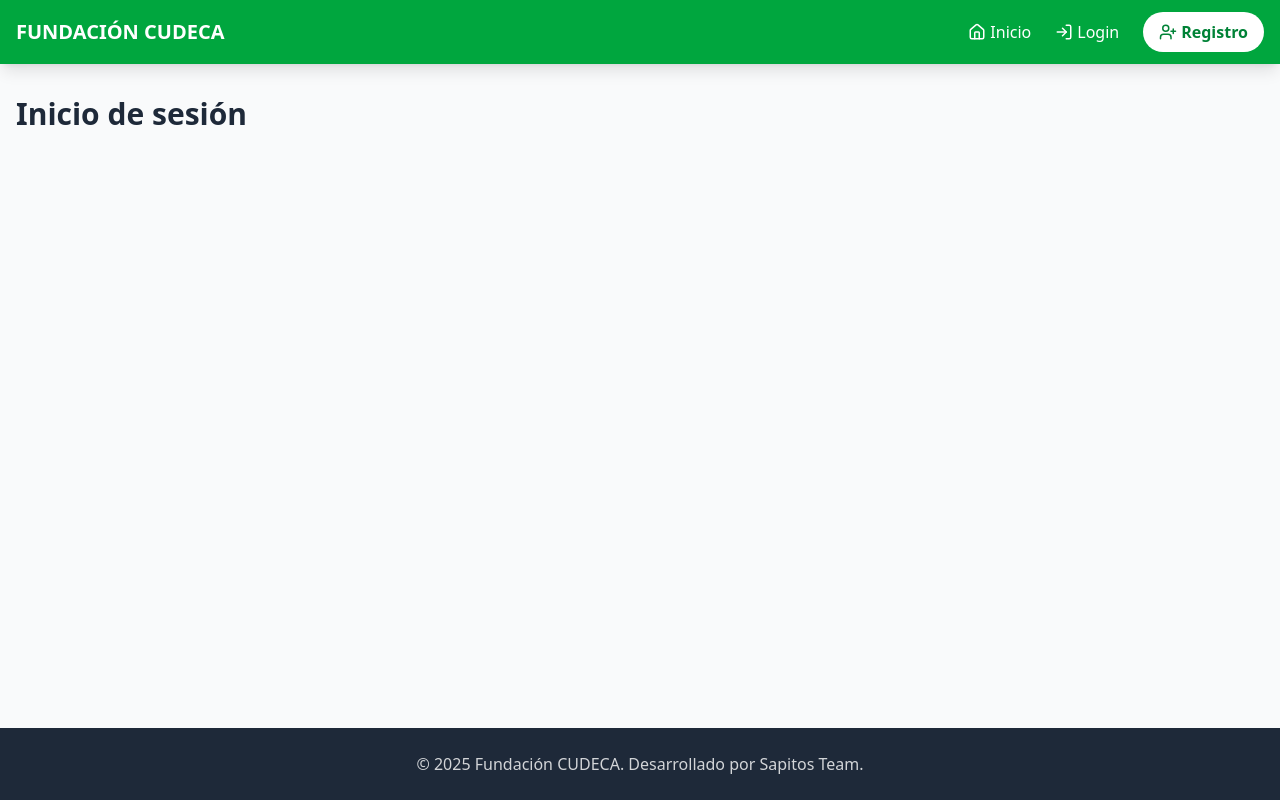
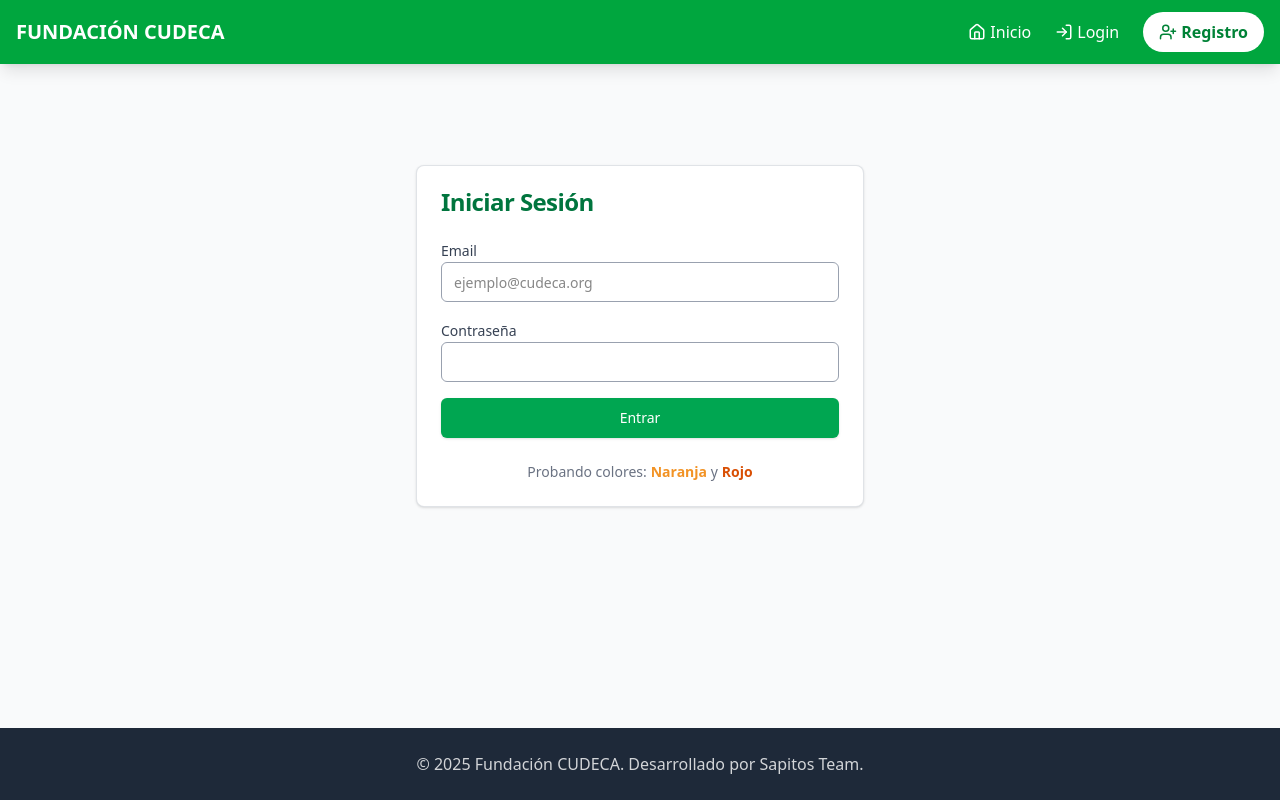
Before and after one commit to rst-112/cudeca-frontend, a React (Vite) app: page /login in a window 1280 px wide. Built offline with nearby package versions, Linux system fonts and the light colour scheme.

Commit message:
feat(ui): Implementación UI Kit (Button, Input, Card, Modal)
Se han añadido los componentes base siguiendo la guía de estilos de cudeca_colores.json. Incluye prueba visual en la pantalla de Login.

```diff
--- a/package.json
+++ b/package.json
@@ -17,11 +17,14 @@
   "dependencies": {
     "axios": "^1.12.2",
     "chart.js": "^4.5.1",
+    "class-variance-authority": "^0.7.1",
+    "clsx": "^2.1.1",
     "lucide-react": "^0.555.0",
     "react": "^19.1.1",
     "react-chartjs-2": "^5.3.0",
     "react-dom": "^19.1.1",
-    "react-router-dom": "^7.9.4"
+    "react-router-dom": "^7.9.4",
+    "tailwind-merge": "^3.4.0"
   },
   "devDependencies": {
     "@eslint/js": "^9.36.0",
--- /dev/null
+++ b/src/components/ui/Button.tsx
@@ -0,0 +1,50 @@
+import * as React from "react"
+import { cva, type VariantProps } from "class-variance-authority"
+import { cn } from "../../lib/utils"
+
+const buttonVariants = cva(
+    "inline-flex items-center justify-center whitespace-nowrap rounded-md text-sm font-medium ring-offset-white transition-colors focus-visible:outline-none focus-visible:ring-2 focus-visible:ring-cudeca-verde focus-visible:ring-offset-2 disabled:pointer-events-none disabled:bg-cudeca-gris-disabled disabled:text-white",
+    {
+        variants: {
+            variant: {
+                default: "bg-cudeca-verde text-white hover:bg-cudeca-verde-dark shadow-sm", // Verde Corporativo
+                secondary: "bg-cudeca-naranja text-white hover:bg-cudeca-naranja/90 shadow-sm", // Naranja
+                destructive: "bg-cudeca-rojo text-white hover:bg-red-700 shadow-sm", // Rojo Error
+                outline: "border border-cudeca-gris-borde bg-white text-cudeca-gris-texto hover:bg-gray-50 hover:text-gray-900",
+                ghost: "hover:bg-gray-100 hover:text-gray-900",
+                link: "text-cudeca-verde underline-offset-4 hover:underline",
+            },
+            size: {
+                default: "h-10 px-4 py-2",
+                sm: "h-9 rounded-md px-3",
+                lg: "h-11 rounded-md px-8",
+                icon: "h-10 w-10",
+            },
+        },
+        defaultVariants: {
+            variant: "default",
+            size: "default",
+        },
+    }
+)
+
+export interface ButtonProps
+    extends React.ButtonHTMLAttributes<HTMLButtonElement>,
+    VariantProps<typeof buttonVariants> {
+    asChild?: boolean
+}
+
+const Button = React.forwardRef<HTMLButtonElement, ButtonProps>(
+    ({ className, variant, size, ...props }, ref) => {
+        return (
+            <button
+                className={cn(buttonVariants({ variant, size, className }))}
+                ref={ref}
+                {...props}
+            />
+        )
+    }
+)
+Button.displayName = "Button"
+
+export { Button, buttonVariants }
--- /dev/null
+++ b/src/components/ui/Card.tsx
@@ -0,0 +1,24 @@
+import * as React from "react"
+import { cn } from "../../lib/utils"
+
+const Card = React.forwardRef<HTMLDivElement, React.HTMLAttributes<HTMLDivElement>>(({ className, ...props }, ref) => (
+    <div ref={ref} className={cn("rounded-lg border border-cudeca-gris-borde/30 bg-white text-gray-950 shadow-sm", className)} {...props} />
+))
+Card.displayName = "Card"
+
+const CardHeader = React.forwardRef<HTMLDivElement, React.HTMLAttributes<HTMLDivElement>>(({ className, ...props }, ref) => (
+    <div ref={ref} className={cn("flex flex-col space-y-1.5 p-6", className)} {...props} />
+))
+CardHeader.displayName = "CardHeader"
+
+const CardTitle = React.forwardRef<HTMLParagraphElement, React.HTMLAttributes<HTMLHeadingElement>>(({ className, ...props }, ref) => (
+    <h3 ref={ref} className={cn("text-2xl font-bold leading-none tracking-tight text-cudeca-verde-dark", className)} {...props} />
+))
+CardTitle.displayName = "CardTitle"
+
+const CardContent = React.forwardRef<HTMLDivElement, React.HTMLAttributes<HTMLDivElement>>(({ className, ...props }, ref) => (
+    <div ref={ref} className={cn("p-6 pt-0", className)} {...props} />
+))
+CardContent.displayName = "CardContent"
+
+export { Card, CardHeader, CardTitle, CardContent }
--- /dev/null
+++ b/src/components/ui/Input.tsx
@@ -0,0 +1,24 @@
+import * as React from "react"
+import { cn } from "../../lib/utils"
+
+export interface InputProps
+    extends React.InputHTMLAttributes<HTMLInputElement> { }
+
+const Input = React.forwardRef<HTMLInputElement, InputProps>(
+    ({ className, type, ...props }, ref) => {
+        return (
+            <input
+                type={type}
+                className={cn(
+                    "flex h-10 w-full rounded-md border border-cudeca-gris-borde bg-white px-3 py-2 text-sm ring-offset-white file:border-0 file:bg-transparent file:text-sm file:font-medium placeholder:text-cudeca-gris-claro focus-visible:outline-none focus-visible:ring-2 focus-visible:ring-cudeca-verde focus-visible:ring-offset-2 disabled:cursor-not-allowed disabled:bg-cudeca-gris-disabled/20 disabled:opacity-50",
+                    className
+                )}
+                ref={ref}
+                {...props}
+            />
+        )
+    }
+)
+Input.displayName = "Input"
+
+export { Input }
--- /dev/null
+++ b/src/components/ui/Modal.tsx
@@ -0,0 +1,41 @@
+import React from "react";
+import { cn } from "../../lib/utils";
+import { Button } from "./Button";
+
+interface ModalProps {
+    isOpen: boolean;
+    onClose: () => void;
+    title: string;
+    children: React.ReactNode;
+    className?: string;
+}
+
+export const Modal = ({ isOpen, onClose, title, children, className }: ModalProps) => {
+    if (!isOpen) return null;
+
+    return (
+        <div className="fixed inset-0 z-50 flex items-center justify-center bg-black/60 backdrop-blur-sm p-4 animate-in fade-in zoom-in duration-200">
+            <div className={cn("bg-white rounded-lg shadow-xl w-full max-w-md overflow-hidden border border-cudeca-gris-borde/20", className)}>
+                {/* Cabecera */}
+                <div className="flex justify-between items-center p-4 border-b border-gray-100">
+                    <h3 className="text-lg font-bold text-cudeca-verde-dark">{title}</h3>
+                    <button onClick={onClose} className="text-cudeca-gris-claro hover:text-cudeca-rojo transition font-bold">
+                        ✕
+                    </button>
+                </div>
+
+                {/* Contenido */}
+                <div className="p-6 text-cudeca-gris-texto">
+                    {children}
+                </div>
+
+                {/* Pie */}
+                <div className="bg-gray-50 p-4 flex justify-end gap-2">
+                    <Button variant="outline" onClick={onClose} size="sm">
+                        Cerrar
+                    </Button>
+                </div>
+            </div>
+        </div>
+    );
+};
--- a/src/index.css
+++ b/src/index.css
@@ -1 +1,2 @@
 @import 'tailwindcss';
+@config "../tailwind.config.js";
--- /dev/null
+++ b/src/lib/utils.ts
@@ -0,0 +1,6 @@
+import { type ClassValue, clsx } from "clsx";
+import { twMerge } from "tailwind-merge";
+
+export function cn(...inputs: ClassValue[]) {
+    return twMerge(clsx(inputs));
+}
--- a/src/pages/public/Login.tsx
+++ b/src/pages/public/Login.tsx
@@ -1,3 +1,32 @@
+import { Button } from "../../components/ui/Button";
+import { Input } from "../../components/ui/Input";
+import { Card, CardContent, CardHeader, CardTitle } from "../../components/ui/Card";
+
 export default function Login() {
-  return <h1 className="text-3xl font-bold text-gray-800">Inicio de sesión</h1>;
+  return (
+    <div className="flex justify-center items-center min-h-[60vh] bg-gray-50 p-4">
+      <Card className="w-full max-w-md">
+        <CardHeader>
+          <CardTitle>Iniciar Sesión</CardTitle>
+        </CardHeader>
+        <CardContent className="space-y-4">
+          <div>
+            <label className="text-sm font-medium text-gray-700">Email</label>
+            <Input placeholder="ejemplo@cudeca.org" type="email" />
+          </div>
+          <div>
+            <label className="text-sm font-medium text-gray-700">Contraseña</label>
+            <Input type="password" />
+          </div>
+          <Button className="w-full">Entrar</Button>
+
+          <div className="text-center text-sm text-cudeca-gris-texto pt-2">
+            Probando colores:
+            <span className="text-cudeca-naranja font-bold ml-1">Naranja</span> y
+            <span className="text-cudeca-rojo font-bold ml-1">Rojo</span>
+          </div>
+        </CardContent>
+      </Card>
+    </div>
+  );
 }
--- /dev/null
+++ b/tailwind.config.js
@@ -0,0 +1,26 @@
+/** @type {import('tailwindcss').Config} */
+export default {
+    content: [
+        "./index.html",
+        "./src/**/*.{js,ts,jsx,tsx}",
+    ],
+    theme: {
+        extend: {
+            colors: {
+                cudeca: {
+                    verde: "#00A651",       // Verde principal
+                    "verde-dark": "#00753E", // Hover
+                    naranja: "#F29325",     // Acento
+                    rojo: "#D94F04",        // Error
+                    gris: {
+                        disabled: "#D1D5DC",
+                        borde: "#99A1AF",
+                        texto: "#6A7282",
+                        claro: "#878787"
+                    }
+                }
+            }
+        },
+    },
+    plugins: [],
+}
```
Also changed, not shown: 1 other file (tests, documents, lock files or other folders).
